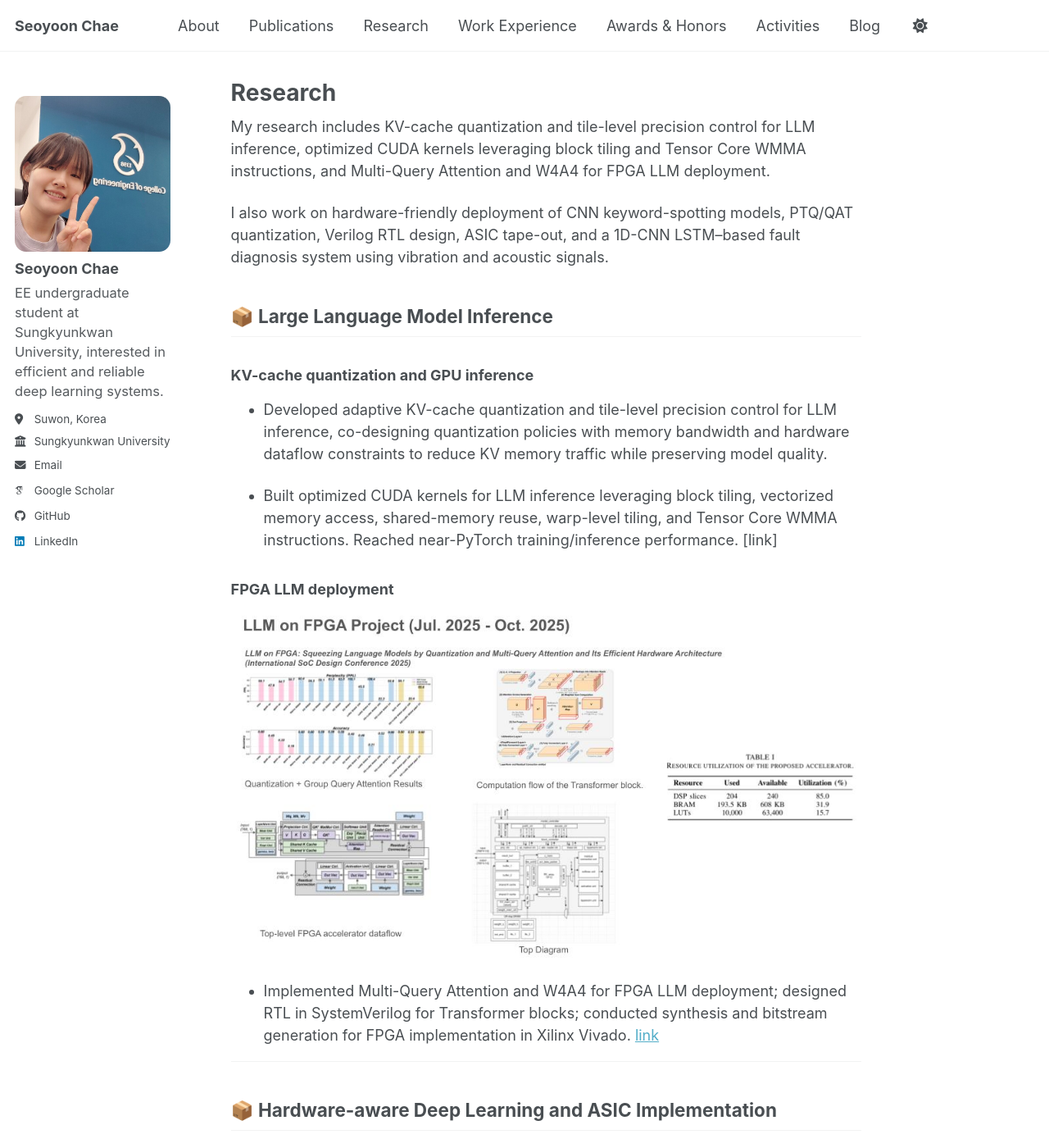
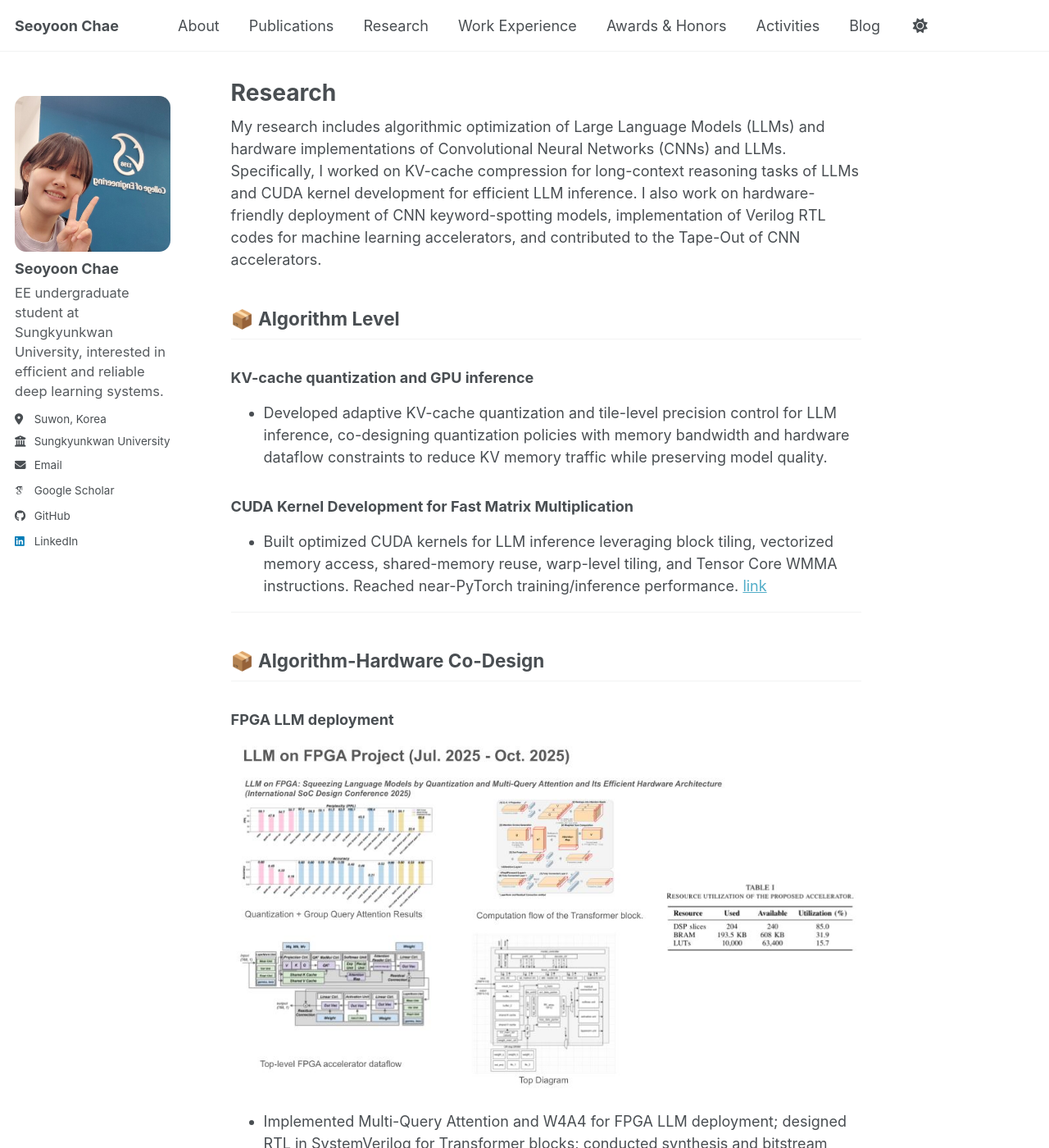
Before and after one commit to chae-sy/chae-sy.github.io, a Jekyll site: the page built from _pages/research.md, in a window 1280 px wide and 1400 px high. Shown: the whole window at 82% size. Built offline with Jekyll 4.4.1, drawn with Linux system fonts in a browser that asks for light colours; some web fonts are replaced; a script bundle is joined from its source files by our own code; library files that are not in the unit come from our copies; some of the changed text lies outside the part shown.

Commit message:
Update research.md

```diff
--- a/_pages/research.md
+++ b/_pages/research.md
@@ -3,18 +3,20 @@
 permalink: /research/
 author_profile: true
 ---
-My research includes KV-cache quantization and tile-level precision control for LLM inference, optimized CUDA kernels leveraging block tiling and Tensor Core WMMA instructions, and Multi-Query Attention and W4A4 for FPGA LLM deployment.
+My research includes algorithmic optimization of Large Language Models (LLMs) and hardware implementations of Convolutional Neural Networks (CNNs) and LLMs.
+Specifically, I worked on KV-cache compression for long-context reasoning tasks of LLMs and CUDA kernel development for efficient LLM inference.
+I also work on hardware-friendly deployment of CNN keyword-spotting models, implementation of Verilog RTL codes for machine learning accelerators, and contributed to the Tape-Out of CNN accelerators.
 
-I also work on hardware-friendly deployment of CNN keyword-spotting models, PTQ/QAT quantization, Verilog RTL design, ASIC tape-out, and a 1D-CNN LSTM–based fault diagnosis system using vibration and acoustic signals.
-
-## 📦 Large Language Model Inference
+## 📦 Algorithm Level
 
 ### KV-cache quantization and GPU inference
-
 - Developed adaptive KV-cache quantization and tile-level precision control for LLM inference, co-designing quantization policies with memory bandwidth and hardware dataflow constraints to reduce KV memory traffic while preserving model quality.
 
-- Built optimized CUDA kernels for LLM inference leveraging block tiling, vectorized memory access, shared-memory reuse, warp-level tiling, and Tensor Core WMMA instructions. Reached near-PyTorch training/inference performance. [link]
+### CUDA Kernel Development for Fast Matrix Multiplication
+- Built optimized CUDA kernels for LLM inference leveraging block tiling, vectorized memory access, shared-memory reuse, warp-level tiling, and Tensor Core WMMA instructions. Reached near-PyTorch training/inference performance. [link](https://chae-sy.github.io/CUDA-MatMul)
 
+---
+## 📦 Algorithm-Hardware Co-Design
 ### FPGA LLM deployment
 
 ![LLM on FPGA](/images/llm_on_fpga.jpg)
@@ -23,7 +25,8 @@
 
 ---
 
-## 📦 Hardware-aware Deep Learning and ASIC Implementation
+## 📦 Hardaware & Circuit Level
+### Tape-out of CNN Accelerator for Keyword Spotting and Speaker Verification ASIC
 
 ![quantized BC-ResNet models for keyword spotting and speaker verification](/images/bc_resnet.jpg)
 
@@ -31,18 +34,7 @@
 
 - Quantized BC-ResNet for keyword spotting (KWS) and speaker-verification(SV) embeddings; implemented PTQ/QAT (CLE, bias correction, AWQ, SmoothQuant, PACT). Participated in the Multi-Project Wafer (MPW) program organized by IDEC and contributed to KWS and SV ASIC tape-out. [link](https://chae-sy.github.io/Quantized-BC-ResNet-Tape-Out/)
 
----
-
-## 📦 Intelligent Sensing and Fault Diagnosis
-
-[link](https://chae-sy.github.io/Smart-Factory/)
-- Developed a 1D-CNN LSTM–based fault diagnosis system for rotating machinery using vibration and acoustic signals, achieving up to 97.4% classification accuracy across multiple fault conditions.
-
-- Utilized time-series feature extraction and sequence learning techniques to detect mechanical anomalies such as mechanical looseness, improving predictive maintenance capability.
-
----
-
-## 📦 Hardware Accelerator Project
+### Capstone Design Project on CNN Hardware Accelerator for SubPixel Rendering
 
 ![Front-end and Back-end Design of Digital CNN Accelerator for SubPixel Rendering Algorithm](/images/subpixel_render.jpg)
 [link](https://chae-sy.github.io/Capstone-Design/)
@@ -52,3 +44,10 @@
 - Designed its hardware accelerator in Verilog: developed a pipelined structure and validated its functionality.
 
 - Executed the full digital ASIC tape-out flow, including RTL synthesis, timing-driven place-and-route, power and timing sign-off, and final GDSII generation. Awarded Engineering Innovation Prize.
+---
+## 📦 Intelligent Sensing and Fault Diagnosis
+
+[link](https://chae-sy.github.io/Smart-Factory/)
+- Developed a 1D-CNN LSTM–based fault diagnosis system for rotating machinery using vibration and acoustic signals, achieving up to 97.4% classification accuracy across multiple fault conditions.
+
+- Utilized time-series feature extraction and sequence learning techniques to detect mechanical anomalies such as mechanical looseness, improving predictive maintenance capability.
```
